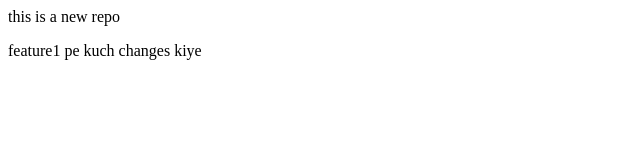
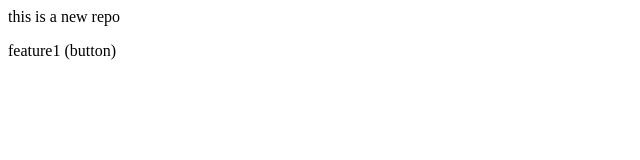
Before and after one commit to ShokinAnsari/LocalRepo, a plain HTML site: page index.html in a window 1280 px wide. Shown: the full height of the page, 0-640 px from the left. Drawn offline with Linux system fonts and the light colour scheme.

```diff
--- a/index.html
+++ b/index.html
@@ -1,2 +1,2 @@
 <p>this is a new repo</p>
-<p>feature1 pe kuch changes kiye</p>
+<p>feature1 (button)</p>
```
